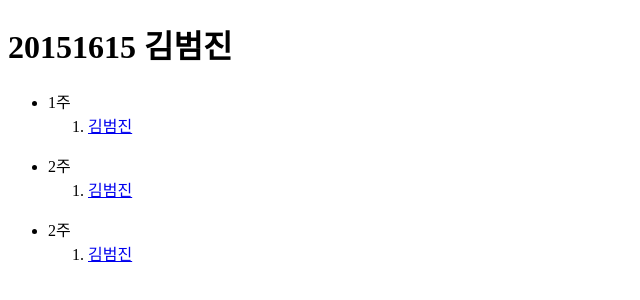
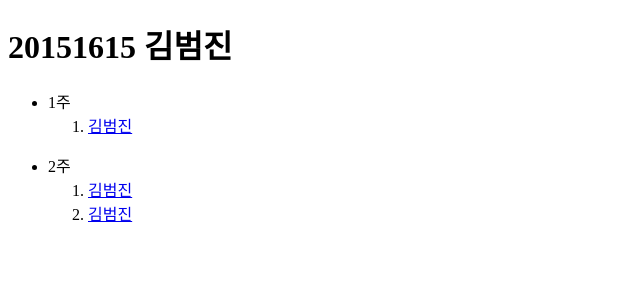
Before and after one commit to advensod1002/s20151615.github.io, a plain HTML site: page index.html in a window 1280 px wide. Shown: the whole page, without its empty margins (0-640 px from the left). Drawn offline with Linux system fonts and the light colour scheme.

Commit message:
Update index.html

```diff
--- a/index.html
+++ b/index.html
@@ -15,12 +15,7 @@
     <li>2주
    	<ol>
     	<li><a href="https://advensod1002.github.io/s20151615.github.io/HW02.html">김범진 </a></li>
-     </ol>
-  </ul>
-  <ul>
-    <li>2주
-   	<ol>
-    	<li><a href="https://advensod1002.github.io/s20151615.github.io/HW02-1.html">김범진 </a></li>
+     <li><a href="https://advensod1002.github.io/s20151615.github.io/HW02-1.html">김범진 </a></li>
      </ol>
   </ul>
  </body>
```
